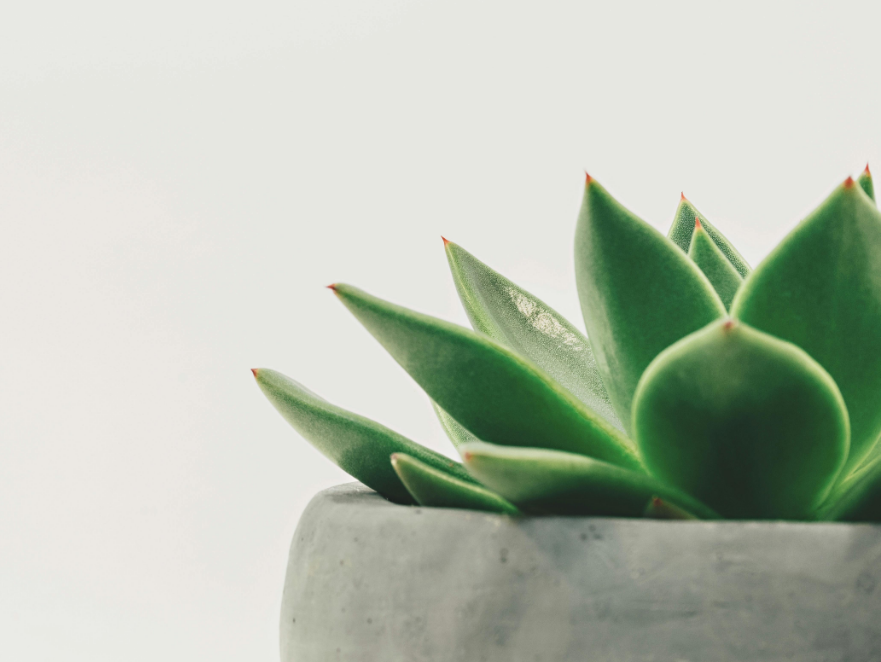
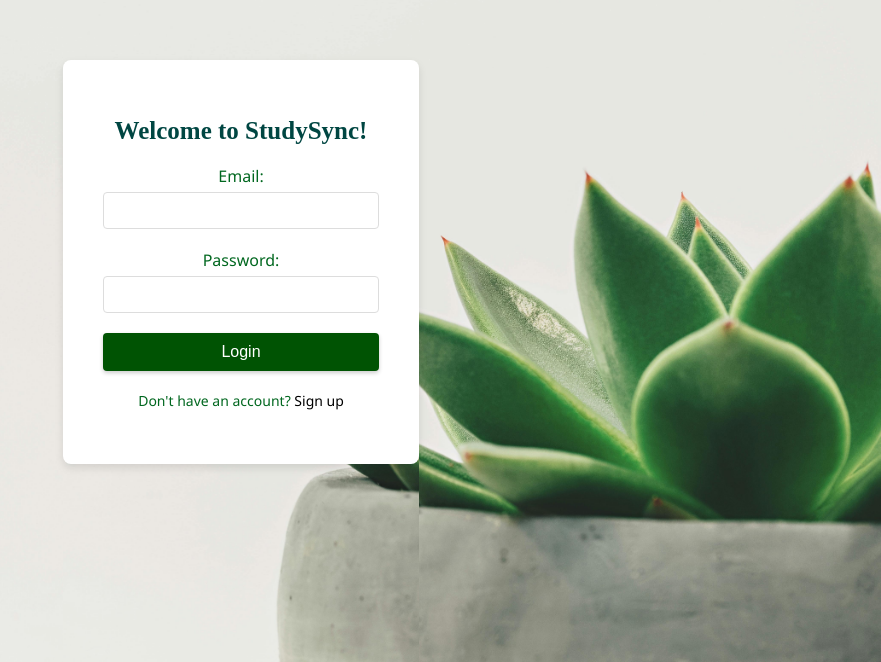
Before and after one commit to mehvishshakeel/StudySync, a React (Create React App) app in the folder Frontend/my-login-app/: page / in a window 1280 px wide. Before the commit this address had no page. Shown: the part 138-800 px from the top of the page, without its empty margins (399-1280 px from the left). Built offline with nearby package versions, Linux system fonts and the light colour scheme.

Commit message:
Fixes to Routing and UI

```diff
--- a/Frontend/my-login-app/src/App.js
+++ b/Frontend/my-login-app/src/App.js
@@ -14,6 +14,7 @@ function App() {
         </nav>
 
         <Routes>
+          <Route path="/" element={<LoginPage />} />
           <Route path="/home" element={<HomePage />} />
           <Route path="/login" element={<LoginPage />} />
           <Route path="/signup" element={<SignUpPage />} />
--- a/Frontend/my-login-app/src/HomePage.js
+++ b/Frontend/my-login-app/src/HomePage.js
@@ -265,6 +265,8 @@ function HomePage() {
       }
     };
     fetchUserDetails();
+    alert("Please choose a Course to Display the Posts.")
+
   }, []);
 
   const handleCourseClick = async (courseId) => {
@@ -349,6 +351,7 @@ function HomePage() {
 
   // Function to fetch course posts
   const fetchCoursePosts = async (courseId) => {
+
     try {
       const response = await fetch(`http://localhost:3003/posts/${courseId}`);
       if (response.ok) {
```
